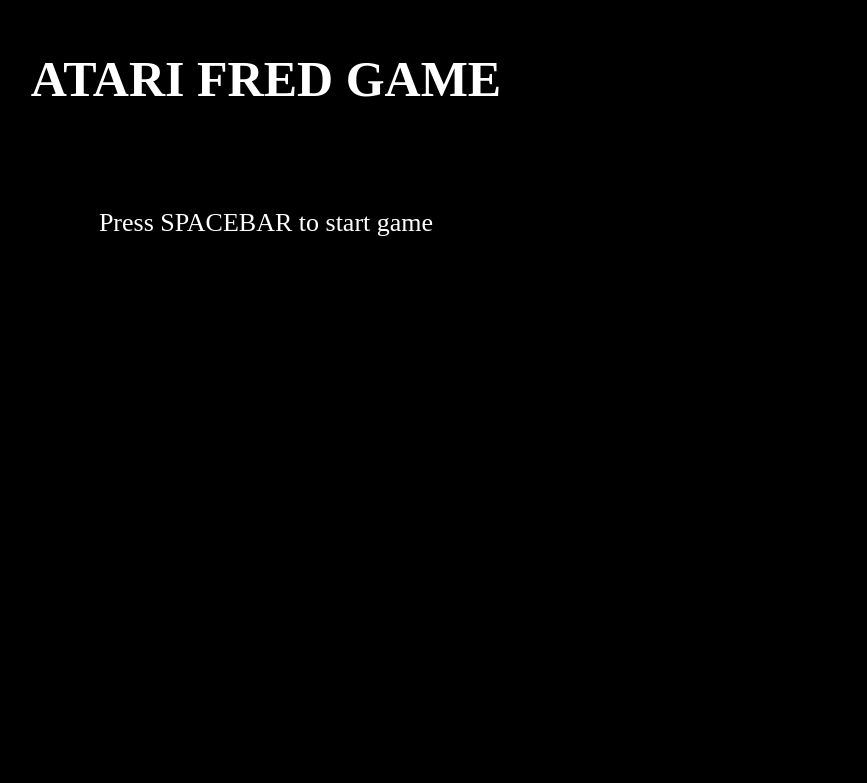
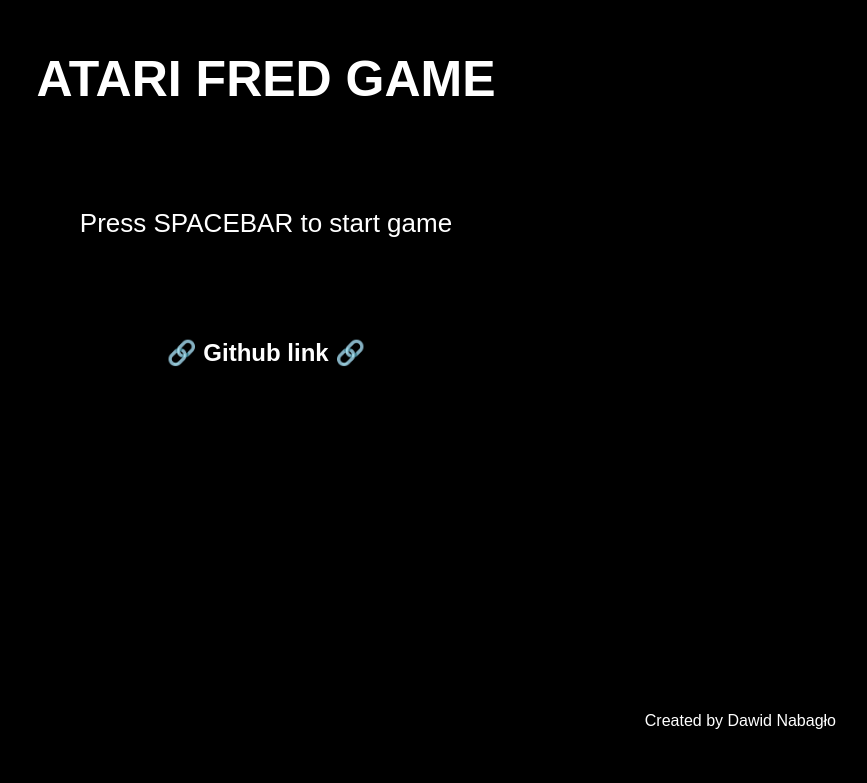
Before and after one commit to Remxin/fred-atari-game, a website built with webpack: page index.html in a window 1280 px wide. Shown: the whole page, without its empty margins (374-1241 px from the left). Built offline with Linux system fonts and the light colour scheme.

Commit message:
credits added

```diff
--- a/index.html
+++ b/index.html
@@ -1,13 +1,15 @@
 <!DOCTYPE html>
 <html lang="en">
+
 <head>
     <meta charset="UTF-8">
     <meta http-equiv="X-UA-Compatible" content="IE=edge">
     <meta name="viewport" content="width=device-width, initial-scale=1.0">
-    <title>Fred</title>
+    <title>Fred Atari Game</title>
     <link rel="stylesheet" href="style/styles.css">
     <script src="dist/fred.bundle.js" defer></script>
 </head>
+
 <body>
     <div id="container">
         <canvas id="main"></canvas>
@@ -25,7 +27,9 @@
                 <div id="total-score"></div>
             </div>
             <div class="row">
-                <div id="oxygen"><img src="img/oxygen-bottle-empty.png" alt="oxygen bottle" id="oxygen-bottle"><div id="bottle-fill"></div></div>
+                <div id="oxygen"><img src="img/oxygen-bottle-empty.png" alt="oxygen bottle" id="oxygen-bottle">
+                    <div id="bottle-fill"></div>
+                </div>
                 <div id="stones"></div>
                 <div id="lives"></div>
                 <div id="bag"></div>
@@ -53,4 +57,5 @@
 
 
 </body>
+
 </html>
--- a/src/main.ts
+++ b/src/main.ts
@@ -232,9 +232,18 @@
         }
 
 
-        console.log(information)
+
         CONSTANTS.loadingScreen.appendChild(information)
     }
+    const link = document.createElement("a")
+    link.href = "https://github.com/Remxin/fred-atari-game"
+    link.innerText = "🔗 Github link 🔗"
+
+    const author = document.createElement("p")
+    author.innerText = "Created by Dawid Nabagło"
+    author.classList.add("author")
+    CONSTANTS.loadingScreen.appendChild(link)
+    CONSTANTS.loadingScreen.appendChild(author)
 }
 
 window.oncontextmenu = () => false
--- a/style/styles.css
+++ b/style/styles.css
@@ -7,6 +7,7 @@
   -webkit-touch-callout: none;
   -moz-user-select: none;
   -ms-user-select: none;
+  font-family: sans-serif;
 }
 
 img {
@@ -219,10 +220,10 @@
 
 #start-screen {
   position: fixed;
-  display: "flex";
+  display: flex;
   flex-direction: column;
   align-items: center;
-  justify-content: center;
+  /* justify-content: center; */
   top: 0;
   left: 0;
   width: 100%;
@@ -238,6 +239,18 @@
 
 #start-screen p {
   font-size: 26px;
+}
+
+#start-screen a {
+  font-size: 24px;
+  text-decoration: none;
+  font-weight: bold;
+  transition: .2s all;
+}
+
+#start-screen a:hover {
+  /* font-weight: bold; */
+  font-size: 25px;
 }
 
 #game-name {
@@ -360,10 +373,16 @@
   background-color: #232323aa;
   border: none;
   font-size: 20px;
-  width: 280px;
-  left: calc(50% - 140px);
   font-weight: bold;
   border-radius: 15px;
+}
+
+.author {
+  position: fixed;
+  display: block;
+  font-size: 16px !important;
+  bottom: 20px;
+  right: 20px;
 }
 
 .game-end {
```
Also changed, not shown: tsconfig.json (+9 -6 lines), dist/fred.bundle.js, md/fred.png (added), md/fred2.png (added), md/mobile-fred.png (added).
